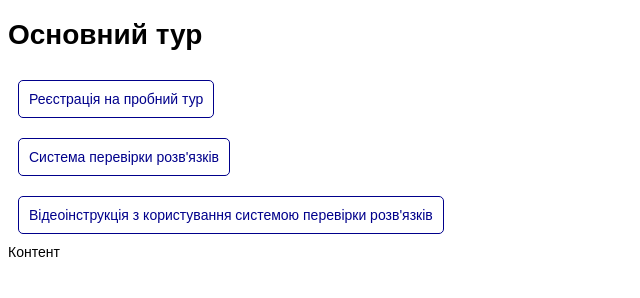
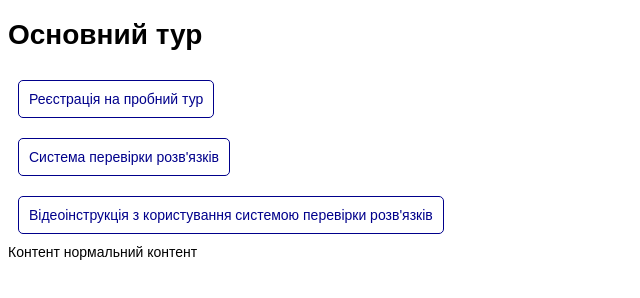
Before and after one commit to AndriyMorozov/Prakt02, a plain HTML site: page index.html in a window 1280 px wide. Shown: the whole page, without its empty margins (0-640 px from the left). Drawn offline with Linux system fonts and the light colour scheme.

Commit message:
change index.html

```diff
--- a/index.html
+++ b/index.html
@@ -39,6 +39,7 @@
     </div>
     <div class="round">
         Контент
+нормальний контент
     </div>
 </body>
 </html>
```
